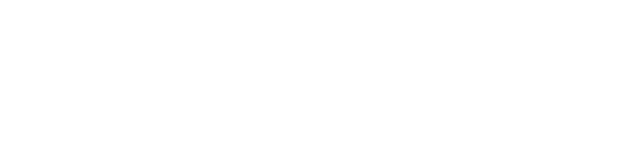
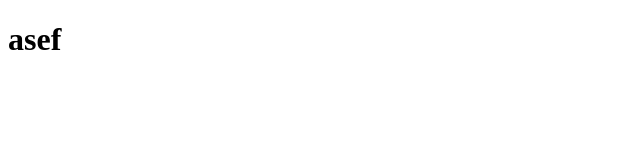
Before and after one commit to lokeshraaj/Project2, a plain HTML site: page index.html in a window 1280 px wide. Shown: the whole page, without its empty margins (0-640 px from the left). Drawn offline with Linux system fonts and the light colour scheme.

Commit message:
created file

```diff
--- a/index.html
+++ b/index.html
@@ -4,6 +4,7 @@
     <meta charset="UTF-8">
     <meta name="viewport" content="width=device-width, initial-scale=1.0">
     <title>sample code</title>
+    <h1>asef</h1>
 </head>
 <body>
 
```
